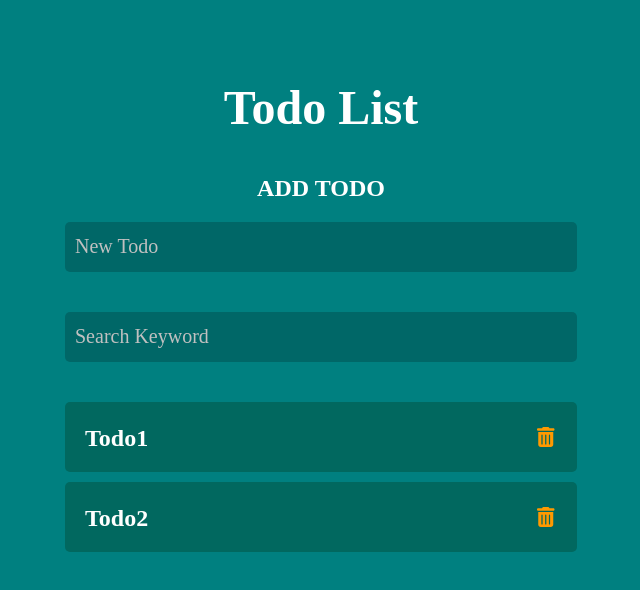
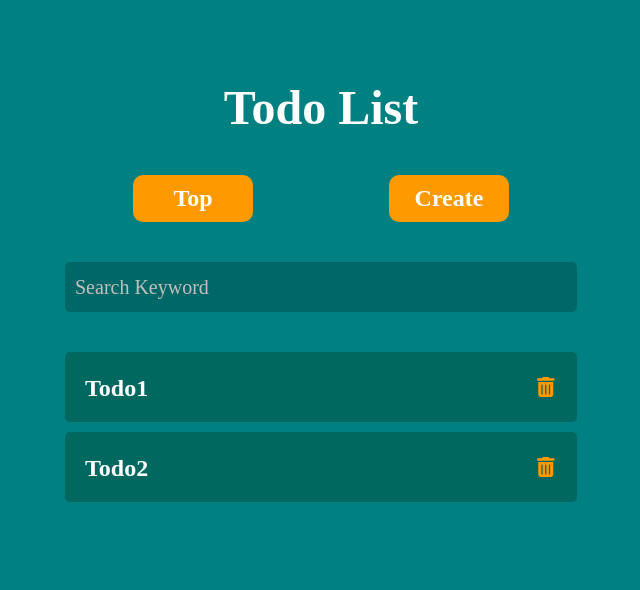
Before and after one commit to YukiOnishi1129/react-output-router, a React app: page /react-output-router in a window 1280 px wide. Shown: the top 590 px of the page, without its empty margins (319-959 px from the left). Built offline with nearby package versions, Linux system fonts and the light colour scheme; the HTML template or start-up script is replaced by a standard one.

Commit message:
add: navigation components

```diff
--- /dev/null
+++ b/src/components/organisms/Navigation/index.jsx
@@ -0,0 +1,26 @@
+/**
+ * Navigation
+ *
+ * @package components
+ */
+import { Link } from "react-router-dom";
+import { NAVIGATION_LIST } from "../../../constants/navigations";
+import styles from "./styles.module.css";
+
+/**
+ * Navigation
+ * @returns {JSX.Element}
+ * @constructor
+ */
+export const Navigation = () => (
+  <nav>
+    <ul className={styles.ul}>
+      <li className={styles.li}>
+        <Link to={NAVIGATION_LIST.TOP}>Top</Link>
+      </li>
+      <li className={styles.li}>
+        <Link to={NAVIGATION_LIST.CREATE}>Create</Link>
+      </li>
+    </ul>
+  </nav>
+);
--- /dev/null
+++ b/src/components/organisms/Navigation/styles.module.css
@@ -0,0 +1,23 @@
+.ul {
+  width: 100%;
+  padding-left: 0;
+  display: flex;
+  justify-content: space-around;
+}
+
+.li {
+  text-align: center;
+  list-style-type: none;
+}
+
+.li > a {
+  display: block;
+  background-color: #ff9900;
+  text-decoration: none;
+  color: #fff;
+  font-size: 24px;
+  font-weight: bold;
+  width: 80px;
+  padding: 10px 20px;
+  border-radius: 10px;
+}
--- a/src/components/templates/TodoTemplate/index.jsx
+++ b/src/components/templates/TodoTemplate/index.jsx
@@ -3,8 +3,8 @@
  *
  * @package components
  */
+import { Navigation } from "../../organisms/Navigation";
 import { InputForm } from "../../atoms/InputForm";
-import { AddTodo } from "../../organisms/AddTodo";
 import { TodoList } from "../../organisms/TodoLlist";
 import { useTodoContext } from "../../../contexts/TodoContext.jsx";
 import styles from "./styles.module.css";
@@ -17,11 +17,8 @@ import styles from "./styles.module.css";
 export const TodoTemplate = () => {
   // コンテキストから状態とロジックを呼び出してコンポーネントにあてがう
   const {
-    addInputValue,
     searchKeyword,
     showTodoList,
-    onChangeAddInputValue,
-    handleAddTodo,
     handleDeleteTodo,
     handleChangeSearchKeyword,
   } = useTodoContext();
@@ -29,13 +26,9 @@ export const TodoTemplate = () => {
   return (
     <div className={styles.container}>
       <h1 className={styles.title}>Todo List</h1>
-      {/* Todo追加エリア */}
+      {/* リンクエリア */}
       <section className={styles.common}>
-        <AddTodo
-          addInputValue={addInputValue}
-          onChangeTodo={onChangeAddInputValue}
-          handleAddTodo={handleAddTodo}
-        />
+        <Navigation />
       </section>
       {/* Todo検索フォームエリア */}
       <section className={styles.common}>
--- a/src/constants/navigations.js
+++ b/src/constants/navigations.js
@@ -15,7 +15,7 @@ export const BASE_PATH = "/react-output-router";
  * @type {{TOP: string, CREATE: string, EDIT: string, DETAIL: string}}
  */
 export const NAVIGATION_LIST = {
-  TOP: `${BASE_PATH}`,
+  TOP: `${BASE_PATH}/`,
   DETAIL: `${BASE_PATH}/detail/:id`,
   CREATE: `${BASE_PATH}/create`,
   EDIT: `${BASE_PATH}/edit/:id`,
--- a/vite.config.js
+++ b/vite.config.js
@@ -4,5 +4,5 @@ import react from "@vitejs/plugin-react";
 // https://vitejs.dev/config/
 export default defineConfig({
   plugins: [react()],
-  base: "/react-output-router/",
+  base: "/react-output-router",
 });
```
Also changed, not shown: 1 other file (tests, documents, lock files or other folders).
